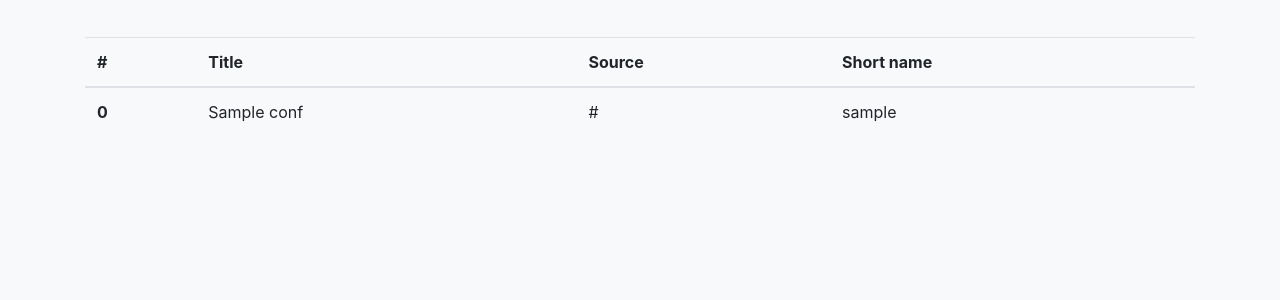
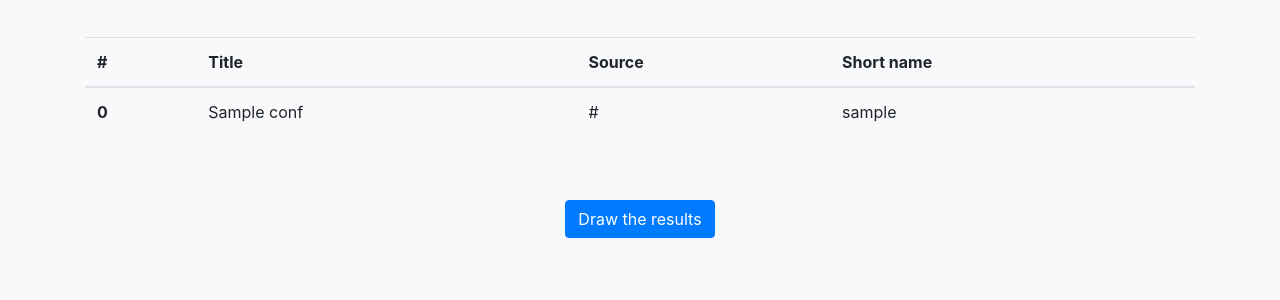
Before and after one commit to 30mb1/conference-scrapper, a Django app: template conference_scrapper/templates/search.html in a window 1280 px wide. Shown: the part 367-667 px from the top of the page. Run offline with Django 3.2, Linux system fonts and the light colour scheme; the template is opened without the code that fills it: most values are stand-ins (such as "Sample title", 1, 10 or a date in 2020); data that the repository does not hold is empty; some libraries are stand-ins or nearby versions.

Commit message:
Added 'draw results' button to the search page

```diff
--- a/conference_scrapper/templates/search.html
+++ b/conference_scrapper/templates/search.html
@@ -83,6 +83,15 @@
     </div>
     <!-- Search results end -->
 
+    <!-- Draw the search results -->
+    <div class="row mt-5 mb-5">
+      <div class="col-12 text-center">
+        <a class="btn btn-primary" href="/graph/acm" target="_blank">
+          Draw the results
+        </a>
+      </div>
+    </div>
+    <!-- Draw the search results end -->
   </div>
 
   <script type="text/javascript">
```
